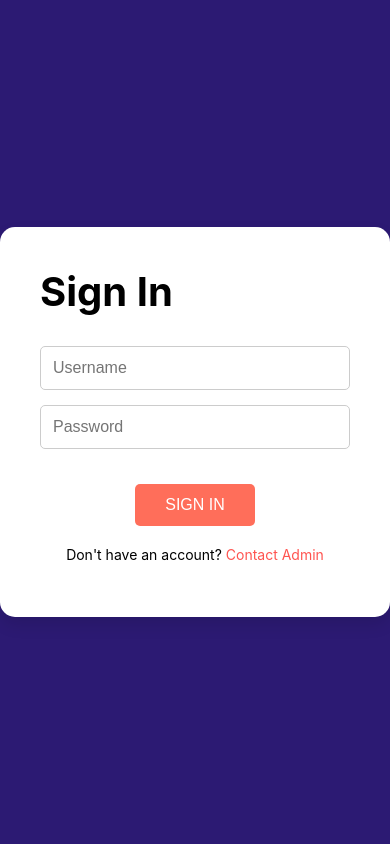
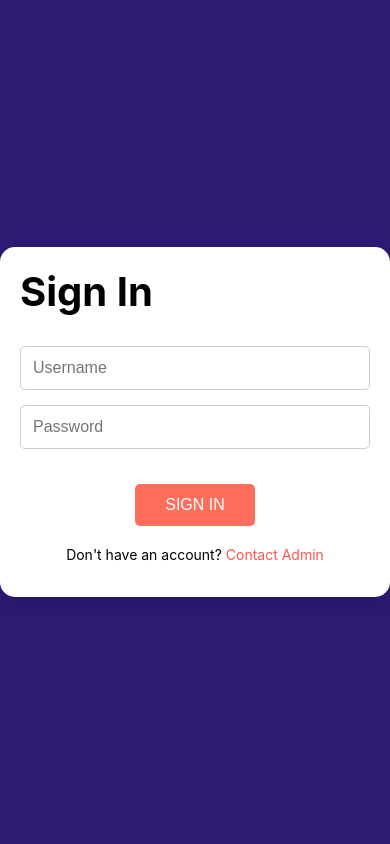
Before and after one commit to lifeatedmlab/PROJECT-FACE-RECOGNITION, a Flask app: page /login in a window 390 px wide. Run offline with Flask 3, Linux system fonts and the light colour scheme.

Commit message:
revisi fe login

```diff
--- a/faceRecognition_files/templates/login.html
+++ b/faceRecognition_files/templates/login.html
@@ -18,12 +18,6 @@
             height: 100%;
         }
         .left {
-            flex: 7;
-            display: flex;
-            justify-content: center;
-            align-items: center;
-        }
-        .right {
             flex: 3;
             background-color: white;
             display: flex;
@@ -31,6 +25,12 @@
             justify-content: center;
             align-items: center;
             padding: 20px;
+        }
+        .right {
+            flex: 7;
+            display: flex;
+            justify-content: center;
+            align-items: center;
         }
         .form-container {
             background: white;
@@ -98,11 +98,18 @@
             text-decoration: underline;
         }
         @media (max-width: 768px) {
-            .left, .right {
-                flex: 1 1 100%;
+            .left {
+                display: none;
             }
             .right {
-                display: none;
+                flex: 1;
+                justify-content: center;
+                align-items: center;
+                width: 100%;
+            }
+            .form-container {
+                width: 90%;
+                padding: 20px;
             }
         }
     </style>
@@ -110,6 +117,10 @@
 <body>
     <div class="container">
         <div class="left">
+            <img src="{{ url_for('static', filename='img/logo.png') }}" alt="EDELaboratory" class="logo">
+            <p class="welcome">Welcome, Admin!</p>
+        </div>
+        <div class="right">
             <div class="form-container">
                 <h2>Sign In</h2>
                 <form action="{{ url_for('login') }}" method="post">
@@ -122,10 +133,6 @@
                 <p class="text-center">Don't have an account? <a href="#">Contact Admin</a></p>
             </div>
         </div>
-        <div class="right">
-            <img src="{{ url_for('static', filename='img/logo.png') }}" alt="EDELaboratory" class="logo">
-            <p class="welcome">Welcome, Admin!</p>
-        </div>
     </div>
 </body>
 </html>
```
